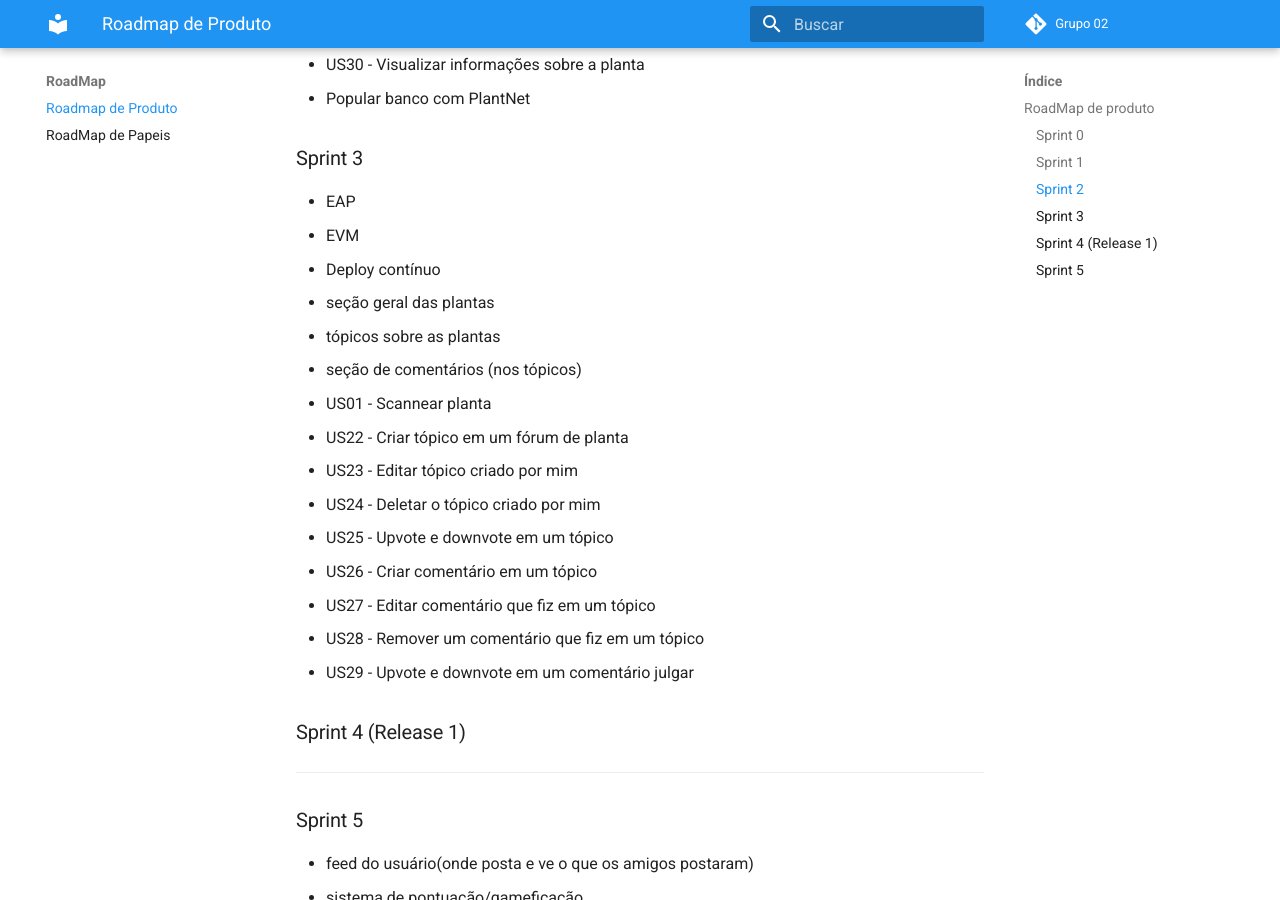
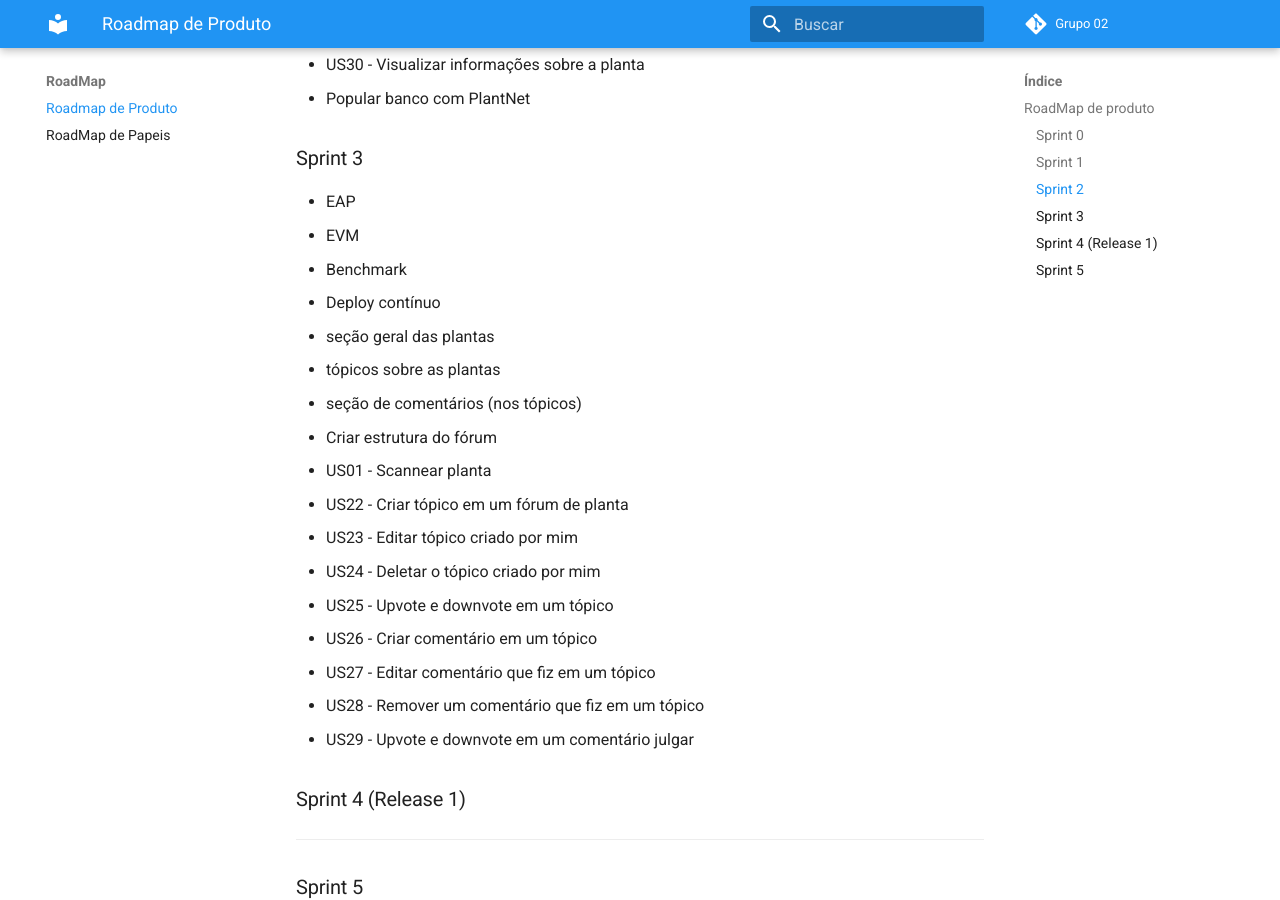
Before and after one commit to fga-eps-mds/2020.1-GaiaDex-wiki, an MkDocs documentation site: the page built from docs/roadmap/product_roadmap.md, in a window 1280 px wide and 900 px high, scrolled down 1834 px. Built offline with MkDocs 1.6.1 and Material for MkDocs 9.7.7, drawn with Linux system fonts in a browser that asks for light colours; comment, search, counter and statistics services are not loaded; old or Windows-style settings are respelled for this version of MkDocs.

Commit message:
Update product_roadmap.md

```diff
--- a/docs/roadmap/product_roadmap.md
+++ b/docs/roadmap/product_roadmap.md
@@ -57,10 +57,12 @@
 
 * EAP
 * EVM
+* Benchmark
 * Deploy contínuo
 * seção geral das plantas
 * tópicos sobre as plantas
 * seção de comentários (nos tópicos)
+* Criar estrutura do fórum
 * US01 - Scannear planta
 * US22 - Criar tópico em um fórum de planta
 * US23 - Editar tópico criado por mim
```
